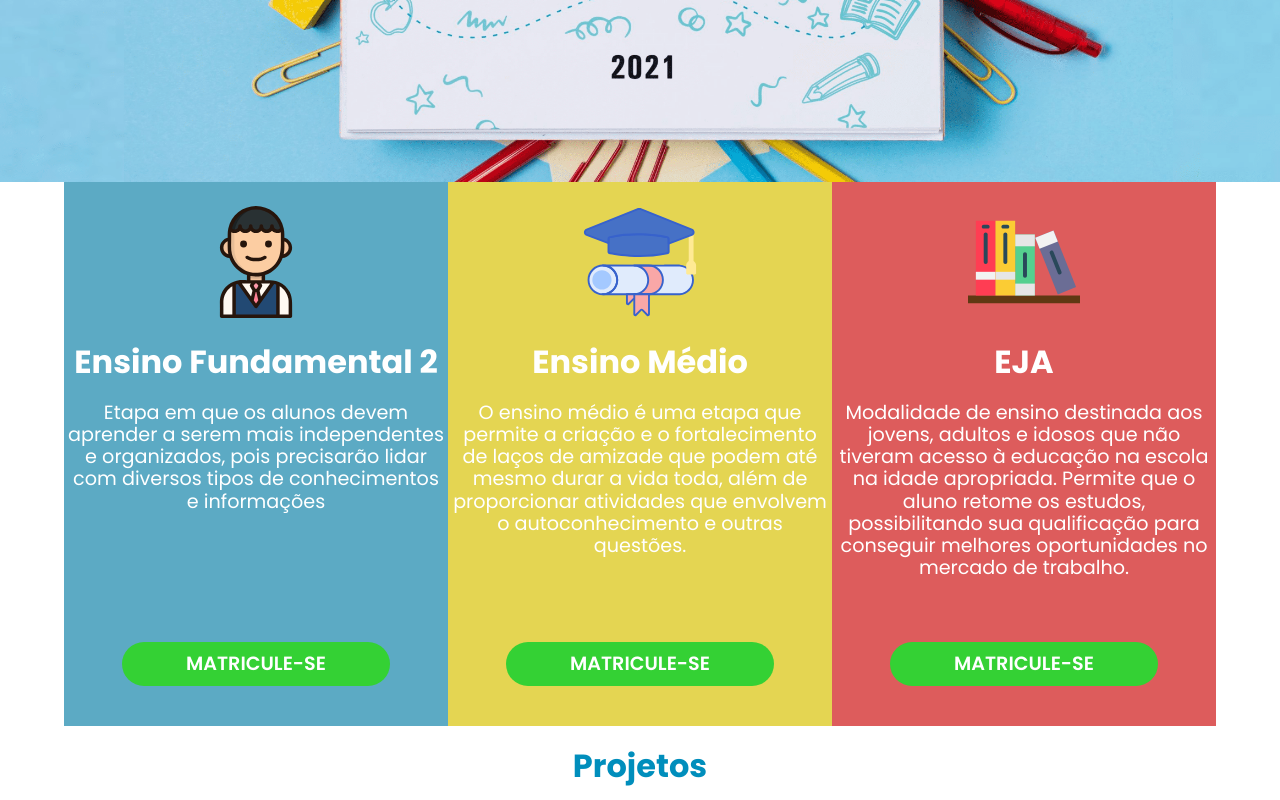
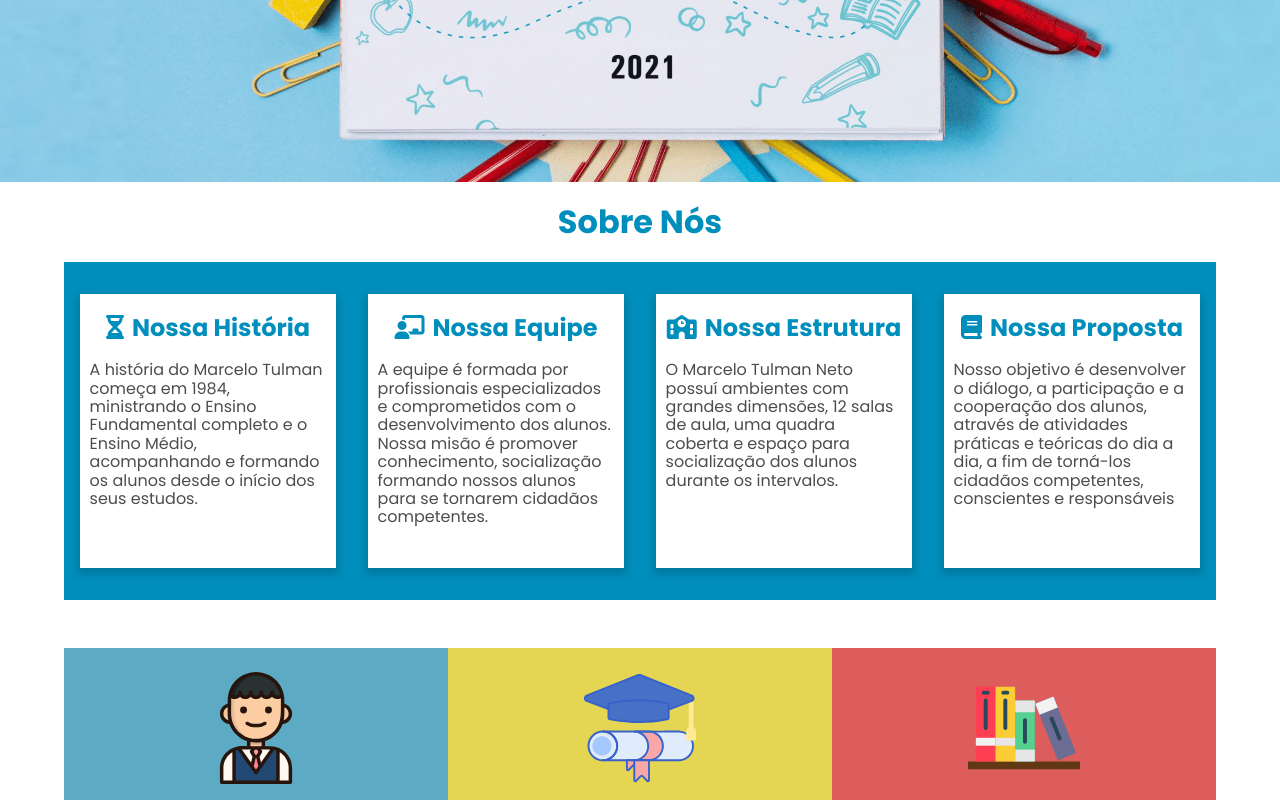
Before and after one commit to mateuslsilva28/MarceloTulman, a plain HTML site: page index.html in a window 1280 px wide. Shown: the part 560-1360 px from the top of the page. Drawn offline with Linux system fonts and the light colour scheme.

Commit message:
C7 - Iniciando seção About

```diff
--- a/index.html
+++ b/index.html
@@ -84,6 +84,29 @@
     <section class="banner">
       <i class="fas fa-arrow-left fa-3x"></i>
       <i class="fas fa-arrow-right fa-3x"></i>
+    </section>
+    <section class="about">
+      <div class="about-content">
+        <h1>Sobre Nós</h1>
+        <div class="container">
+          <div class="card">
+            <h2><i class="fas fa-hourglass-half"></i>Nossa História</h2>
+            <p>A história do Marcelo Tulman começa em 1984, ministrando o Ensino Fundamental completo e o Ensino Médio, acompanhando e formando os alunos desde o início dos seus estudos.</p>
+          </div>
+          <div class="card">
+            <h2><i class="fas fa-chalkboard-teacher"></i>Nossa Equipe</h2>
+            <p>A equipe é formada por profissionais especializados e comprometidos com o desenvolvimento dos alunos. Nossa misão é promover conhecimento, socialização formando nossos alunos para se tornarem cidadãos competentes.</p>
+          </div>
+          <div class="card">
+            <h2><i class="fas fa-school"></i>Nossa Estrutura</h2>
+            <p>O Marcelo Tulman Neto possuí ambientes com grandes dimensões, 12 salas de aula, uma quadra coberta e espaço para socialização dos alunos durante os intervalos.</p>
+          </div>
+          <div class="card">
+            <h2><i class="fas fa-book"></i>Nossa Proposta</h2>
+            <p>Nosso objetivo é desenvolver o diálogo, a participação e a cooperação dos alunos, através de atividades práticas e teóricas do dia a dia, a fim de torná-los cidadãos competentes, conscientes e responsáveis</p>
+          </div>
+        </div>
+      </div>
     </section>
     <section class="ensinos">
       <section class="cards">
--- /dev/null
+++ b/scss/_about.scss
@@ -0,0 +1,56 @@
+@use 'variables';
+@use 'mixin';
+
+.about{
+    @include mixin.Flex(row, center, justify);
+    width: 100%;
+    margin-bottom: 3rem;
+
+    .about-content{
+        @include mixin.Flex(column);
+        text-align: center;
+        width: 90%;
+
+        h1{
+            @include mixin.Font(700, mixin.color("blue", "base"), 1.0, 2rem);
+        }
+
+        .container{
+            @include mixin.Flex(row);
+            padding: 2rem 0;
+            background-color: mixin.color("blue", "base");
+
+            .card{
+                @include mixin.boxShadow(0, 0, 2px);
+                padding: 0 0 2.5rem 0;
+                margin: 0 1rem;
+                width: calc(25% - 2rem);
+                background-color: variables.$white-color;
+                transition: all 0.2s linear;
+                &:hover{@include mixin.boxShadow(0,0,6px)}
+                h2{
+                    overflow: hidden;
+                    cursor:pointer;
+                    color: mixin.color("blue", "base");
+                    i{
+                        position: relative;
+                        transition: all 0.4s linear;
+                        margin-right: 0.5rem;
+                    }
+                    &:hover i{
+                        animation: leftToRight 0.4s;
+                        color: mixin.color("red", "light");
+                    }
+                    @keyframes leftToRight {
+                        from{left: -30%;}
+                        to{left: 0;}
+                    }
+                }
+                p{
+                    padding: 0 0.5rem;
+                    text-align: left;
+                }
+            }
+        }
+    }
+}
--- a/scss/styles.scss
+++ b/scss/styles.scss
@@ -3,6 +3,7 @@
 @use 'mixin';
 @use 'header';
 @use 'carousel';
+@use 'about';
 @use 'ensinos';
 @use 'projetos';
 @use 'responsive';
```
Also changed, not shown: css/styles.css, scss/_ensinos.scss (line endings or trailing spaces), 1 other file.
